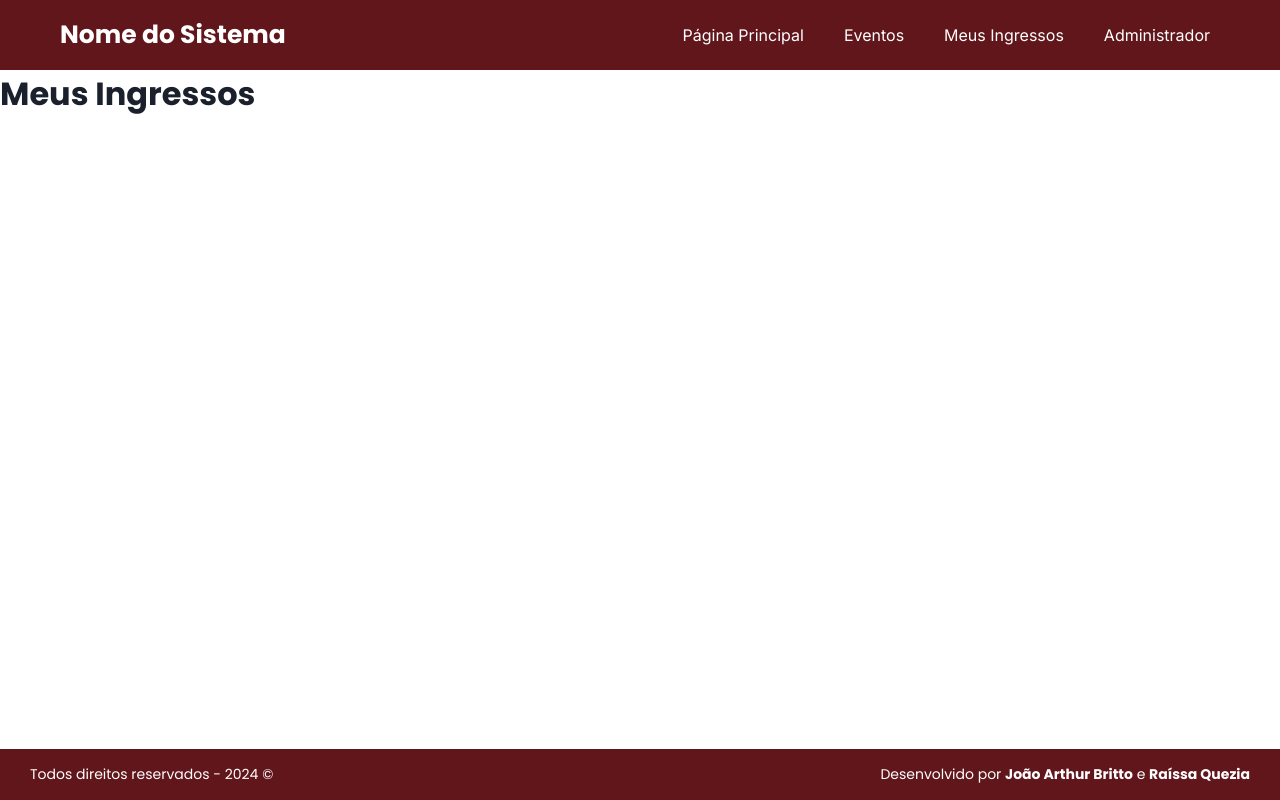
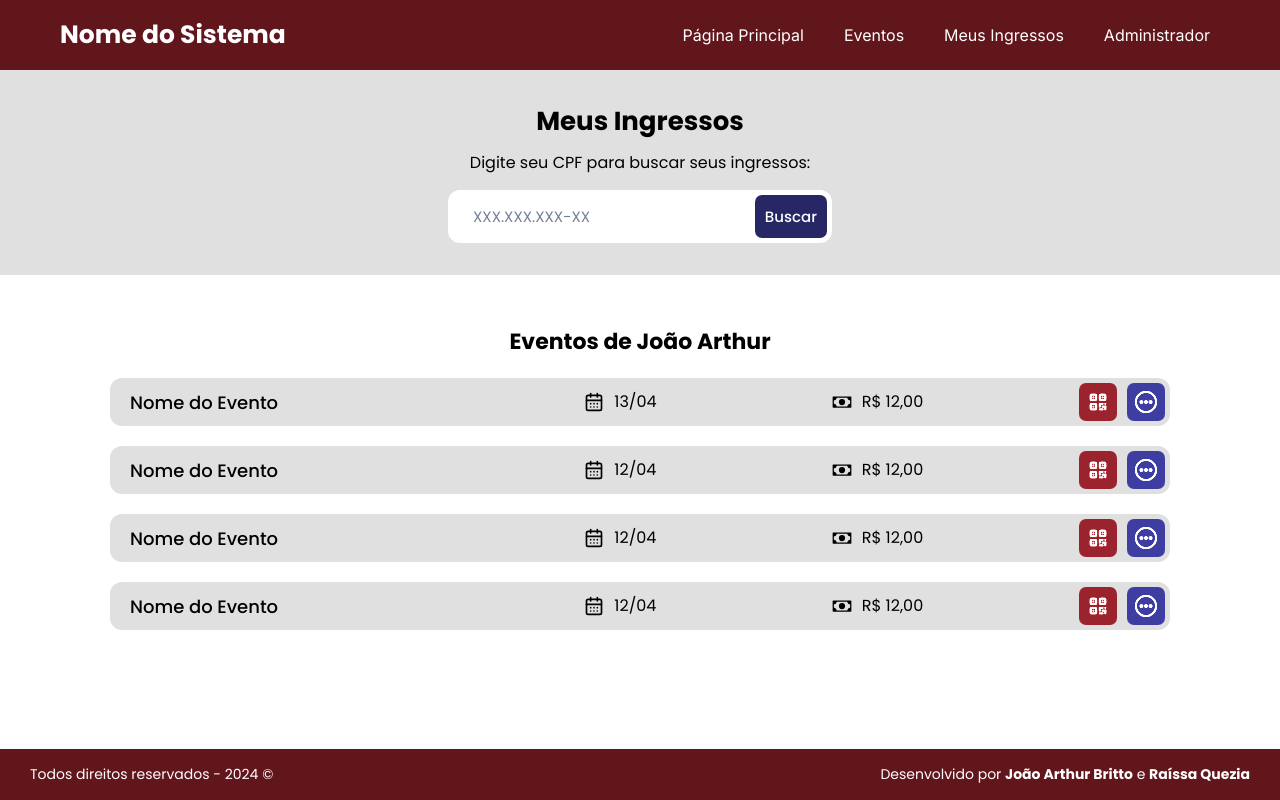
Before and after one commit to sistema-de-ingressos/Front-End-Sistema-de-Ingressos, a React (Vite) app: page /meus-ingressos in a window 1280 px wide. Built offline with nearby package versions, Linux system fonts and the light colour scheme.

Commit message:
feat: Added Meus Ingressos page and search header

```diff
--- a/src/components/EventCard/HorizontalEventCard/HorizontalEventCard.jsx
+++ b/src/components/EventCard/HorizontalEventCard/HorizontalEventCard.jsx
@@ -1,21 +1,15 @@
-import {
-    CardButton,
-    Header,
-    HorizontalCardContainer,
-    ImageContainer,
-    LineWrapper,
-    TextContainer,
-} from "./styles.js";
+import {CardButton, Header, HorizontalCardContainer, ImageContainer, LineWrapper, TextContainer,} from "./styles.js";
 import {Image, Price, TextInfo, Title} from "../styles.js";
 import {FaMapMarkerAlt} from "react-icons/fa";
 import {LuCalendarDays} from "react-icons/lu";
 import {IoTimeOutline} from "react-icons/io5";
 import {PiMoneyFill} from "react-icons/pi";
+import {EventDetails} from "../../EventDetails/EventDetails.jsx";
 
 
-export function HorizontalEventCard({nome, img, local, data, horario, preco, id}) {
+export function HorizontalEventCard({key, nome, img, local, data, horario, preco, id}) {
     return (
-        <HorizontalCardContainer key={id}>
+        <HorizontalCardContainer key={key}>
             <ImageContainer>
                 <Image src={img ? img : "https://picsum.photos/200"}/>
             </ImageContainer>
@@ -43,9 +37,7 @@ export function HorizontalEventCard({nome, img, local, data, horario, preco, id}
                         </Price>
                     </TextInfo>
                 </Header>
-                <CardButton>
-                    Ver Mais
-                </CardButton>
+                <EventDetails eventId={id} button={ <CardButton>Ver Mais</CardButton> }/>
             </TextContainer>
         </HorizontalCardContainer>
 
--- a/src/components/EventCard/VerticalEventCard/VerticalEventCard.jsx
+++ b/src/components/EventCard/VerticalEventCard/VerticalEventCard.jsx
@@ -1,4 +1,4 @@
-import {Image, TextInfo, Title, Price} from "../styles.js";
+import {Image, Price, TextInfo, Title} from "../styles.js";
 import {FaMapMarkerAlt} from "react-icons/fa";
 import {LuCalendarDays} from "react-icons/lu";
 import {IoTimeOutline} from "react-icons/io5";
--- /dev/null
+++ b/src/components/SearchHeader/SearchHeader.jsx
@@ -0,0 +1,14 @@
+import {HeaderContainer, Subtitle, Title, TitleWrapper} from "./styles.js";
+import {SearchBar} from "../SearchBar/SearchBar.jsx";
+
+export function SearchHeader({title, subtitle, handleSubmit, placeholder, onChange, padding}) {
+    return (
+        <HeaderContainer padding={padding ? padding : "35%"}>
+            <TitleWrapper>
+                <Title>{title}</Title>
+                <Subtitle>{subtitle}</Subtitle>
+            </TitleWrapper>
+            <SearchBar onChange={onChange} handleSubmit={handleSubmit} placeholder={placeholder}/>
+        </HeaderContainer>
+    )
+}
--- /dev/null
+++ b/src/components/SearchHeader/styles.js
@@ -0,0 +1,33 @@
+import styled from "styled-components";
+
+export const HeaderContainer =  styled.div`
+    display: flex;
+    width: 100%;
+    padding: 32px ${({ padding }) => padding};
+    background-color: var(--cinza-primario);
+    flex-direction: column;
+    gap: 15px;
+`
+
+export const TitleWrapper = styled.div`
+    display: flex;
+    flex-direction: column;
+    gap: 10px;
+    justify-content: center;
+    text-align: center;
+    align-items: center;
+    align-self: stretch;
+`
+
+export const Title = styled.h1`
+    color: var(--preto);
+    font-size: 26px;
+    font-weight: 700;
+`
+
+export const Subtitle = styled.h4`
+    color: var(--preto);
+    text-align: center;
+    font-size: 16px;
+    font-weight: 400;
+`
--- a/src/components/TicketCard/TicketCard.jsx
+++ b/src/components/TicketCard/TicketCard.jsx
@@ -1,29 +1,29 @@
-import {Button, Info, Nome, QrButton, TicketContainer} from "./styles.js";
+import {Button, Buttons, Data, Nome, QrButton, TicketContainer, Valor} from "./styles.js";
 import {LuCalendarDays} from "react-icons/lu";
 import {PiMoneyFill} from "react-icons/pi";
-import { TbQrcode } from "react-icons/tb";
-import { CgMoreO } from "react-icons/cg";
+import {TbQrcode} from "react-icons/tb";
+import {CgMoreO} from "react-icons/cg";
 
-export function TicketCard({id, nome, data, valor, qrCodeLink}) {
+export function TicketCard({key, nome, data, valor, qrCodeLink}) {
     return (
-        <TicketContainer key={id}>
+        <TicketContainer key={key}>
             <Nome>{nome}</Nome>
-            <Info>
+            <Data>
                 <LuCalendarDays size={20}/>
                 {data}
-            </Info>
-            <Info>
+            </Data>
+            <Valor>
                 <PiMoneyFill size={20}/>
                 {valor}
-            </Info>
-            <Info>
+            </Valor>
+            <Buttons>
                 <QrButton href={qrCodeLink}>
                     <TbQrcode size={22}/>
                 </QrButton>
                 <Button>
                     <CgMoreO size={22}/>
                 </Button>
-            </Info>
+            </Buttons>
         </TicketContainer>
     )
 }
--- a/src/components/TicketCard/styles.js
+++ b/src/components/TicketCard/styles.js
@@ -2,6 +2,7 @@ import styled from "styled-components";
 
 export const TicketContainer = styled.div`
     display: flex;
+    width: inherit;
     justify-content: space-between;
     align-items: center;
     padding: 5px 5px 5px 20px;
@@ -9,19 +10,34 @@ export const TicketContainer = styled.div`
     border-radius: 12px;
 `
 
-export const Nome = styled.h3`
-    font-size: 16px;
-    font-weight: 500;
-`
-
 export const Info = styled.div`
     display: flex;
     gap: 10px;
     align-items: center;
-    font-size: 15px;
+    font-size: 16px;
     font-weight: 400;
     color: var(--preto);
 `
+
+export const Nome = styled(Info)`
+    width: 40%;
+    font-size: 18px;
+    font-weight: 500;
+`
+
+export const Data = styled(Info)`
+    width: 20%;
+`
+
+export const Valor = styled(Info)`
+    width: 20%;
+`
+
+export const Buttons = styled(Info)`
+    width: fit-content;
+    justify-content: flex-end;
+`
+
 
 export const Button = styled.a`
     display: flex;
@@ -36,6 +52,7 @@ export const Button = styled.a`
 
 
     &:hover {
+        cursor: pointer;
         filter: brightness(100%);
     }
 
--- a/src/pages/MeusIngressos/MeusIngressos.jsx
+++ b/src/pages/MeusIngressos/MeusIngressos.jsx
@@ -1,7 +1,37 @@
+import {ContentContainer, IngressosContainer, MeusIngressosContainer, UserTitle} from "./styles.js";
+import {useState} from "react";
+import {TicketCard} from "../../components/TicketCard/TicketCard.jsx";
+import {SearchHeader} from "../../components/SearchHeader/SearchHeader.jsx";
+
 export function MeusIngressos() {
+    const [cpf, setCPF] =  useState()
+    const [usuario, setUsuario] =  useState({
+        nome: 'João Arthur',
+        ingressos: [],
+    })
+
     return (
-        <>
-            <h1>Meus Ingressos</h1>
-        </>
+        <MeusIngressosContainer>
+            <SearchHeader
+                title={"Meus Ingressos"}
+                subtitle={"Digite seu CPF para buscar seus ingressos:"}
+                placeholder={"XXX.XXX.XXX-XX"}
+                onChange={(e) => setCPF(e.target.value)}
+                // Ainda será implementado requisição de busca para API
+                handleSubmit={() => console.log(cpf)}
+            />
+            <ContentContainer>
+                <UserTitle>Eventos de {usuario.nome}</UserTitle>
+                <IngressosContainer>
+                    {usuario.ingressos.map((ingresso, index) =>
+                        <TicketCard key={index} nome={ingresso.nome} data={ingresso.data} valor={ingresso.valor} qrCodeLink={ingresso.qrCodeLink}/>
+                    )}
+                    <TicketCard data={"13/04"} nome={"Nome do Evento"} valor={"R$ 12,00"} key={1}/>
+                    <TicketCard data={"12/04"} nome={"Nome do Evento"} valor={"R$ 12,00"} key={1}/>
+                    <TicketCard data={"12/04"} nome={"Nome do Evento"} valor={"R$ 12,00"} key={1}/>
+                    <TicketCard data={"12/04"} nome={"Nome do Evento"} valor={"R$ 12,00"} key={1}/>
+                </IngressosContainer>
+            </ContentContainer>
+        </MeusIngressosContainer>
     )
 }
--- /dev/null
+++ b/src/pages/MeusIngressos/styles.js
@@ -0,0 +1,35 @@
+import styled from "styled-components";
+
+export const MeusIngressosContainer = styled.div`
+    display: flex;
+    flex-direction: column;
+    gap: 50px;
+    justify-content: center;
+`
+
+
+export const ContentContainer =  styled.div`
+    width: 100%;
+    display: flex;
+    justify-content: center;
+    flex-direction: column;
+    align-items: center;
+    padding: 0 100px;
+    gap: 10px;
+`
+
+export const UserTitle =  styled.h2`
+    color: var(--preto);
+    font-size: 22px;
+    font-weight: 700;
+`
+
+export const IngressosContainer =  styled.div`
+    width: 100%;
+    display: flex;
+    padding: 10px;
+    flex-direction: column;
+    justify-content: center;
+    align-items: center;
+    gap: 20px;
+`
```
